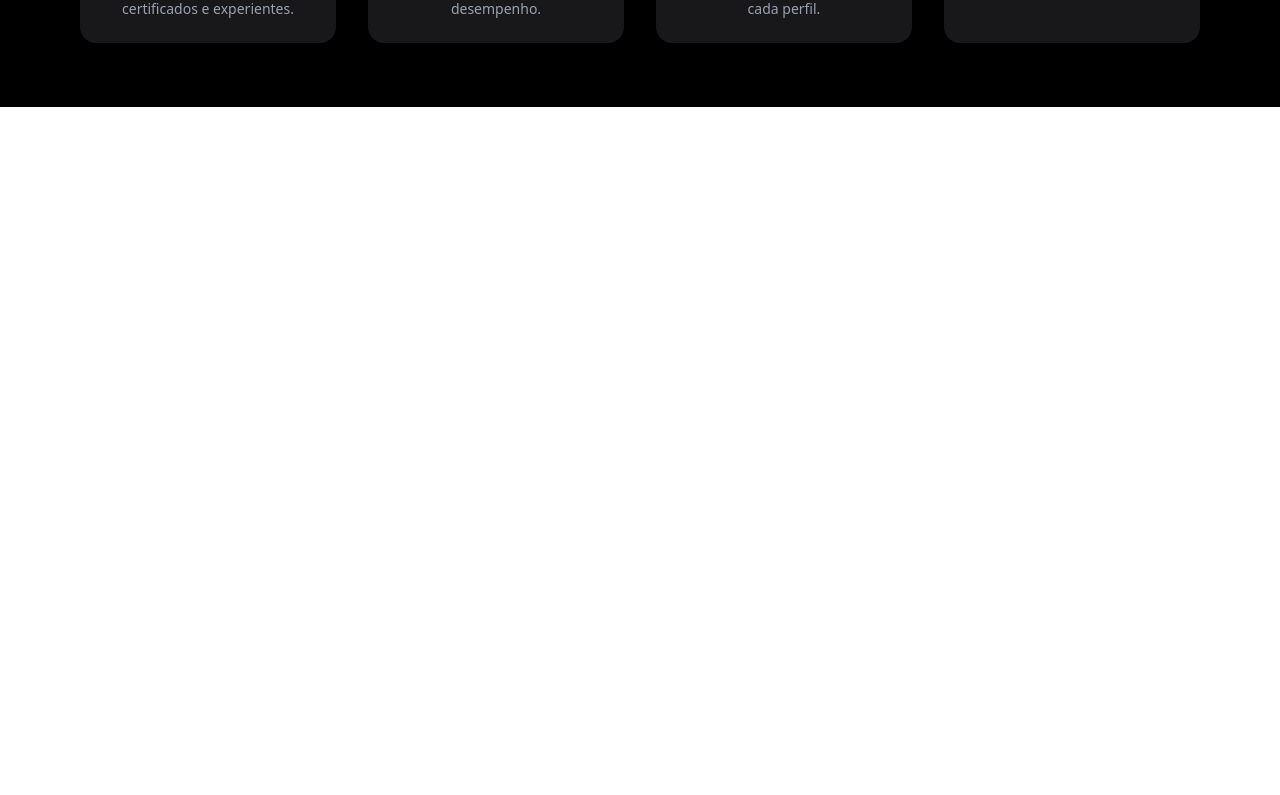
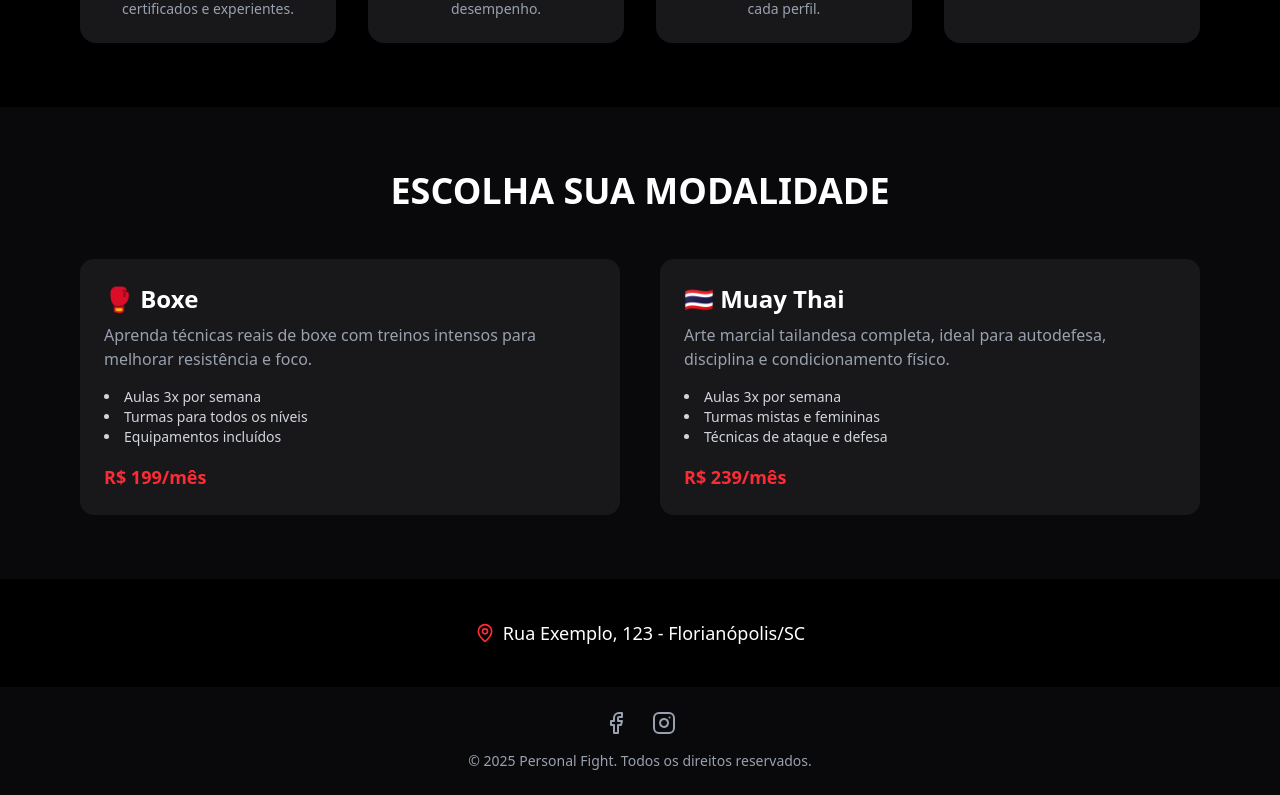
Before and after one commit to yes-pripri/Personal-Fight, a Next.js app: page / in a window 1280 px wide. Shown: the part 737-1532 px from the top of the page. Before the commit the page ends 844 px from the top, so only its background shows below. Built offline with nearby package versions, Linux system fonts and the light colour scheme.

Commit message:
feat: add plans and footer sections

```diff
--- a/src/app/_components/benefits.tsx
+++ b/src/app/_components/benefits.tsx
@@ -30,7 +30,7 @@ export function WhyChooseUs() {
   return (
     <section className="bg-black text-white py-16 px-6 md:px-20">
       <div className="max-w-7xl mx-auto text-center">
-        <h2 className="text-3xl md:text-4xl font-bold mb-10">POR QUE ESCOLHER A GENTE?</h2>
+        <h2 className="text-3xl md:text-4xl font-bold mb-10">POR QUE NOS ESCOLHER?</h2>
         <div className="grid grid-cols-1 md:grid-cols-2 lg:grid-cols-4 gap-8">
           {benefits.map((benefit, index) => (
             <div
--- /dev/null
+++ b/src/app/_components/footer.tsx
@@ -0,0 +1,29 @@
+
+import {MapPin, Facebook, Instagram} from 'lucide-react'
+
+export function Footer() {
+    return(
+      <div>
+
+
+      <section className="bg-black text-white py-10 px-6 md:px-20 text-center">
+        <div className="flex items-center justify-center gap-2">
+          <MapPin className="w-5 h-5 text-red-500" />
+          <span className="text-lg">Rua Exemplo, 123 - Florianópolis/SC</span>
+        </div>
+      </section>
+
+      <footer className="bg-zinc-950 text-gray-400 py-6 text-center">
+        <div className="flex justify-center gap-6 mb-4">
+          <a href="#" className="hover:text-white">
+            <Facebook className="w-6 h-6" />
+          </a>
+          <a href="#" className="hover:text-white">
+            <Instagram className="w-6 h-6" />
+          </a>
+        </div>
+        <p className="text-sm">&copy; {new Date().getFullYear()} Personal Fight. Todos os direitos reservados.</p>
+      </footer>
+    </div>
+    )
+}
--- /dev/null
+++ b/src/app/_components/plans.tsx
@@ -0,0 +1,32 @@
+
+export function Plans() {
+    return (
+        <section className="bg-zinc-950 text-white py-16 px-6 md:px-20">
+        <div className="max-w-6xl mx-auto">
+          <h2 className="text-3xl md:text-4xl font-bold text-center mb-12">ESCOLHA SUA MODALIDADE</h2>
+          <div className="grid md:grid-cols-2 gap-10">
+            <div className="bg-zinc-900 rounded-xl p-6">
+              <h3 className="text-2xl font-semibold mb-2">🥊 Boxe</h3>
+              <p className="text-gray-400 mb-4">Aprenda técnicas reais de boxe com treinos intensos para melhorar resistência e foco.</p>
+              <ul className="text-sm text-gray-300 list-disc list-inside mb-4">
+                <li>Aulas 3x por semana</li>
+                <li>Turmas para todos os níveis</li>
+                <li>Equipamentos incluídos</li>
+              </ul>
+              <p className="text-lg font-bold text-red-500">R$ 199/mês</p>
+            </div>
+            <div className="bg-zinc-900 rounded-xl p-6">
+              <h3 className="text-2xl font-semibold mb-2"> 🇹🇭 Muay Thai</h3>
+              <p className="text-gray-400 mb-4">Arte marcial tailandesa completa, ideal para autodefesa, disciplina e condicionamento físico.</p>
+              <ul className="text-sm text-gray-300 list-disc list-inside mb-4">
+                <li>Aulas 3x por semana</li>
+                <li>Turmas mistas e femininas</li>
+                <li>Técnicas de ataque e defesa</li>
+              </ul>
+              <p className="text-lg font-bold text-red-500">R$ 239/mês</p>
+            </div>
+          </div>
+        </div>
+      </section>
+    )
+}
--- a/src/app/page.tsx
+++ b/src/app/page.tsx
@@ -1,5 +1,7 @@
 import {Hero} from './_components/hero'
 import { WhyChooseUs} from './_components/benefits'
+import {Plans} from './_components/plans'
+import { Footer} from './_components/footer'
 
 export default function Home() {
   return (
@@ -7,6 +9,8 @@ export default function Home() {
         <div>
           <Hero />
           <WhyChooseUs />
+          <Plans/>
+          <Footer />
         </div>
     </main>
   )
```
